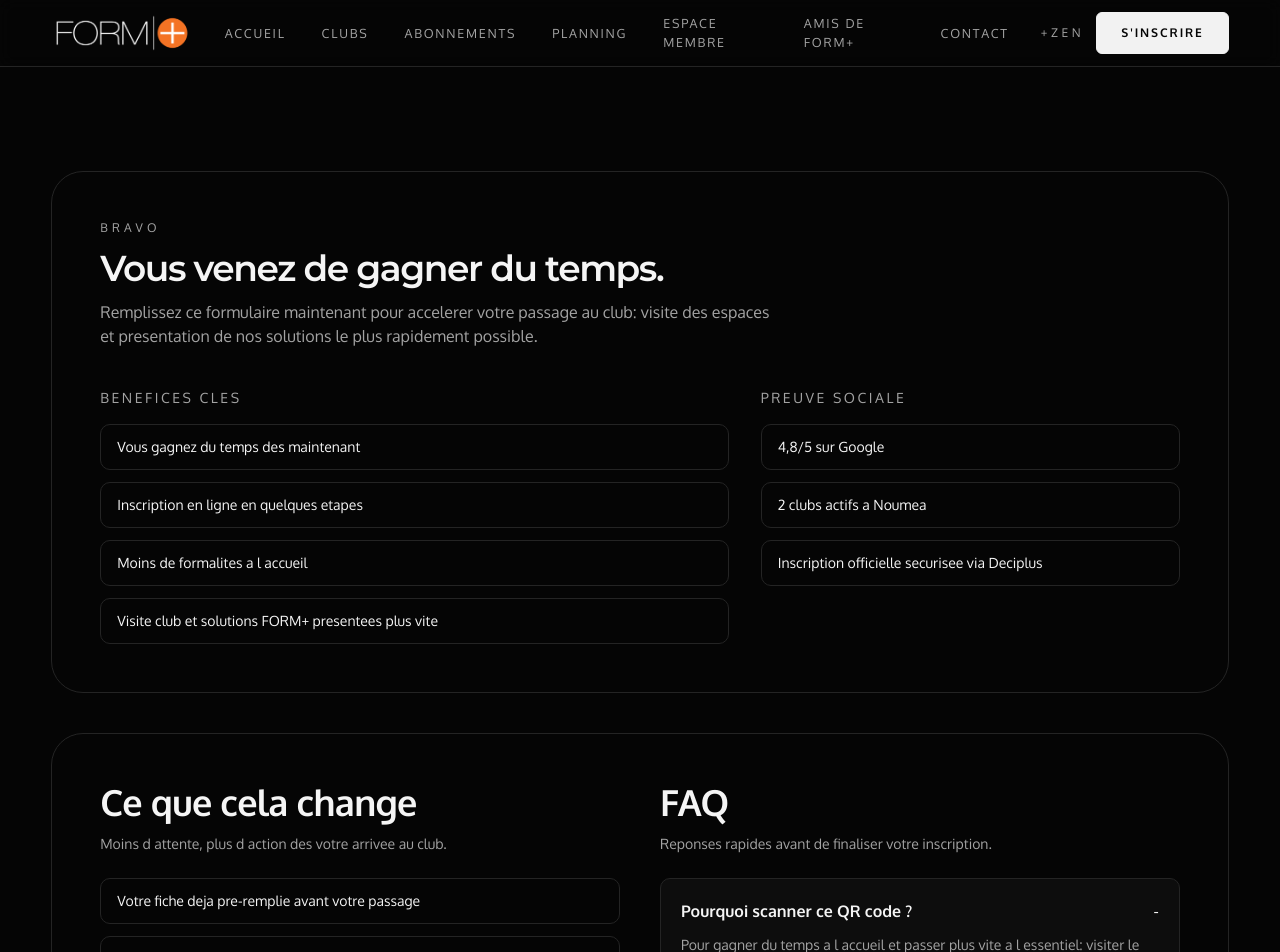
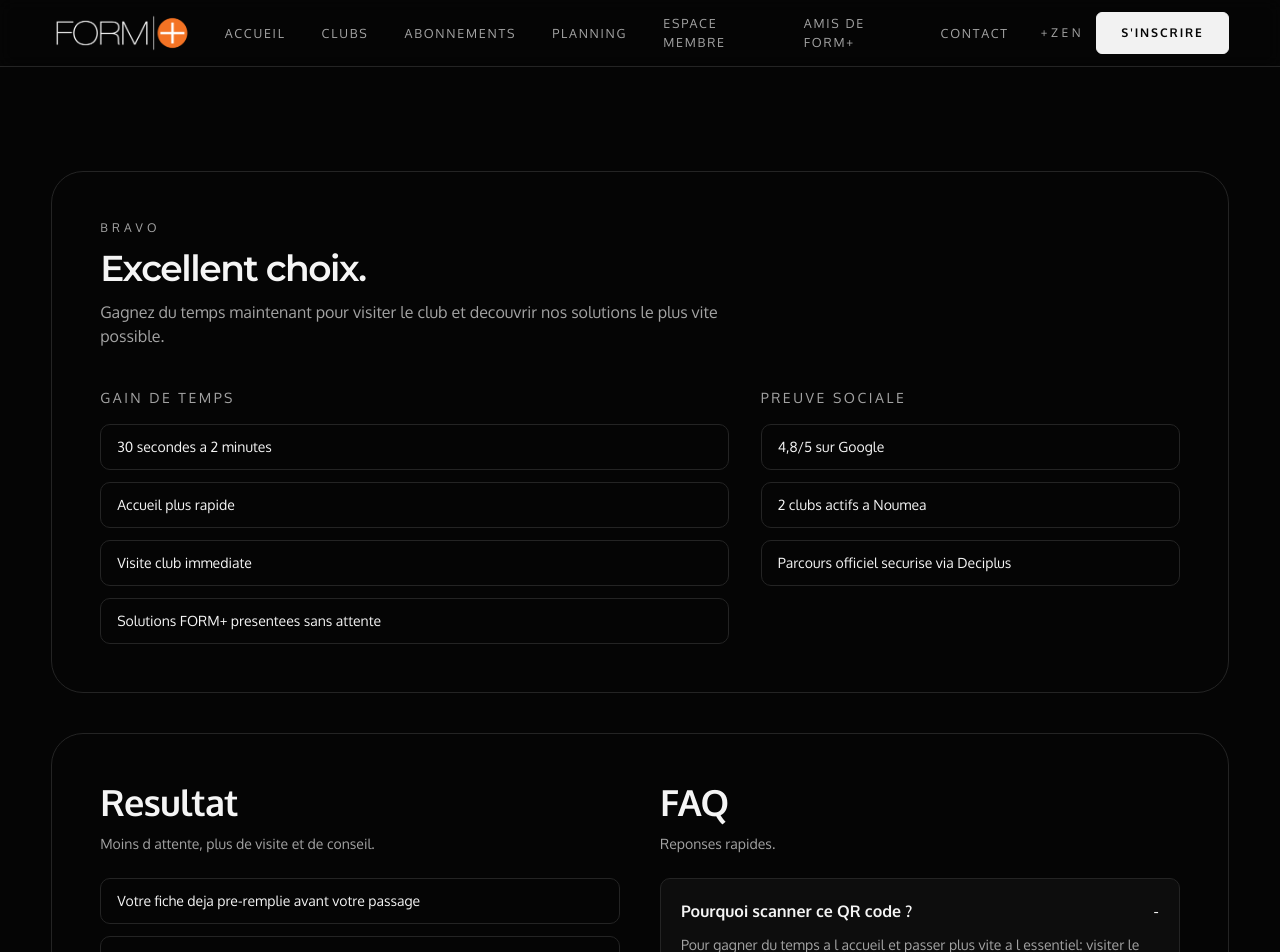
Before and after one commit to gillesbroustail/formplus-website-v2, a Next.js app: page /staff/inscription-6f9c2 in a window 1280 px wide. Shown: the top 952 px of the page. Built offline with nearby package versions, Linux system fonts and the light colour scheme.

Commit message:
Shorten QR page copy and remove visible inscription wording

```diff
--- a/src/app/staff/inscription-6f9c2/page.tsx
+++ b/src/app/staff/inscription-6f9c2/page.tsx
@@ -5,8 +5,8 @@ import { FaqAccordion } from '@/components/FaqAccordion';
 import { siteConfig } from '@/config/site';
 
 export const metadata: Metadata = {
-  title: 'Inscription rapide FORM+',
-  description: 'Inscription FORM+ rapide via QR code et formulaire officiel Deciplus.',
+  title: 'Preparation express FORM+',
+  description: 'Preparation express via QR code pour accelerer votre accueil au club.',
   robots: {
     index: false,
     follow: false,
@@ -22,15 +22,15 @@ export const metadata: Metadata = {
 export default function StaffInscriptionPage() {
   const signupUrl = `${siteConfig.memberArea.baseUrl}/signUp`;
   const benefits = [
-    'Vous gagnez du temps des maintenant',
-    'Inscription en ligne en quelques etapes',
-    'Moins de formalites a l accueil',
-    'Visite club et solutions FORM+ presentees plus vite'
+    '30 secondes a 2 minutes',
+    'Accueil plus rapide',
+    'Visite club immediate',
+    'Solutions FORM+ presentees sans attente'
   ];
   const socialProof = [
     '4,8/5 sur Google',
     '2 clubs actifs a Noumea',
-    'Inscription officielle securisee via Deciplus'
+    'Parcours officiel securise via Deciplus'
   ];
   const included = [
     'Votre fiche deja pre-remplie avant votre passage',
@@ -52,12 +52,12 @@ export default function StaffInscriptionPage() {
     {
       question: 'Mes informations sont-elles securisees ?',
       answer:
-        'Oui. Le formulaire est heberge sur Deciplus, la plateforme officielle utilisee pour les inscriptions FORM+.'
+        'Oui. Le formulaire est heberge sur Deciplus, la plateforme officielle utilisee par FORM+.'
     },
     {
       question: 'Que faire si le formulaire ne charge pas ?',
       answer:
-        'Utilisez le lien "Ouvrir l inscription dans un nouvel onglet" sous le module pour continuer sans blocage.'
+        'Utilisez le lien "Ouvrir dans un nouvel onglet" sous le module pour continuer sans blocage.'
     }
   ];
 
@@ -66,12 +66,12 @@ export default function StaffInscriptionPage() {
       <section className="rounded-[2rem] border border-border bg-surface/60 p-8 md:p-12">
         <SectionHeader
           eyebrow="Bravo"
-          title="Vous venez de gagner du temps."
-          subtitle="Remplissez ce formulaire maintenant pour accelerer votre passage au club: visite des espaces et presentation de nos solutions le plus rapidement possible."
+          title="Excellent choix."
+          subtitle="Gagnez du temps maintenant pour visiter le club et decouvrir nos solutions le plus vite possible."
         />
         <div className="mt-8 grid gap-8 lg:grid-cols-[1.2fr_0.8fr]">
           <div>
-            <h2 className="text-sm uppercase tracking-[0.18em] text-muted">Benefices cles</h2>
+            <h2 className="text-sm uppercase tracking-[0.18em] text-muted">Gain de temps</h2>
             <ul className="mt-4 grid gap-3 text-sm text-muted">
               {benefits.map((benefit) => (
                 <li key={benefit} className="rounded-2xl border border-border bg-bg px-4 py-3 text-text">
@@ -96,8 +96,8 @@ export default function StaffInscriptionPage() {
       <section className="mt-10 rounded-[2rem] border border-border bg-surface/60 p-8 md:p-12">
         <div className="grid gap-10 lg:grid-cols-2">
           <div>
-            <h2 className="text-3xl font-semibold text-text md:text-4xl">Ce que cela change</h2>
-            <p className="mt-3 text-sm text-muted">Moins d attente, plus d action des votre arrivee au club.</p>
+            <h2 className="text-3xl font-semibold text-text md:text-4xl">Resultat</h2>
+            <p className="mt-3 text-sm text-muted">Moins d attente, plus de visite et de conseil.</p>
             <ul className="mt-6 grid gap-3 text-sm text-muted">
               {included.map((item) => (
                 <li key={item} className="rounded-2xl border border-border bg-bg px-4 py-3 text-text">
@@ -108,7 +108,7 @@ export default function StaffInscriptionPage() {
           </div>
           <div>
             <h2 className="text-3xl font-semibold text-text md:text-4xl">FAQ</h2>
-            <p className="mt-3 text-sm text-muted">Reponses rapides avant de finaliser votre inscription.</p>
+            <p className="mt-3 text-sm text-muted">Reponses rapides.</p>
             <div className="mt-6">
               <FaqAccordion items={faqItems} />
             </div>
@@ -116,7 +116,7 @@ export default function StaffInscriptionPage() {
         </div>
       </section>
 
-      <section className="mt-10" aria-label="Inscription Deciplus">
+      <section className="mt-10" aria-label="Parcours Deciplus">
         <div className="mx-auto max-w-6xl">
           <DeciplusSignupEmbed src={signupUrl} />
         </div>
```
